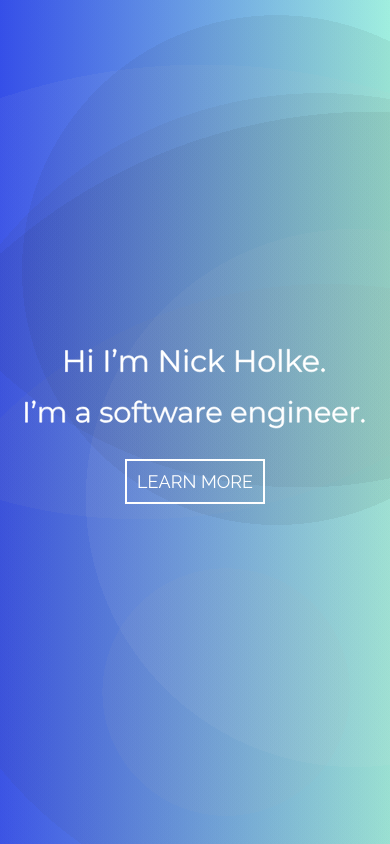
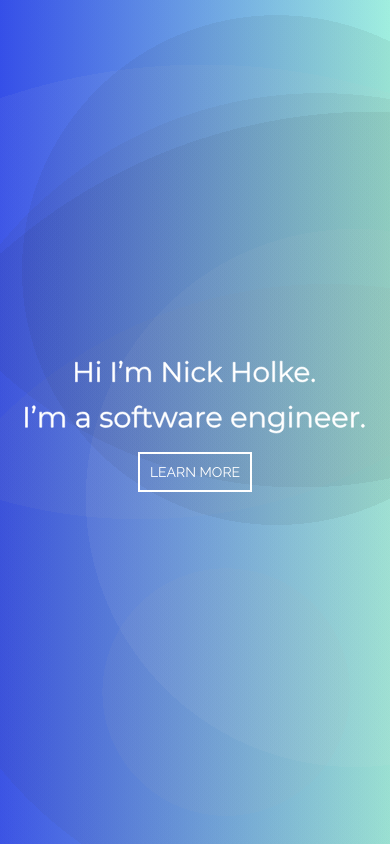
Before and after one commit to NickHolke/Portfolio-React, a React (Create React App) app: page / in a window 390 px wide. Shown: the top 844 px of the page. Built offline with nearby package versions, Linux system fonts and the light colour scheme.

Commit message:
resized landing page lettering

```diff
--- a/src/components/app/App.scss
+++ b/src/components/app/App.scss
@@ -15,14 +15,5 @@ html {
 }
 
 body {
-  font-family: -apple-system, BlinkMacSystemFont, 'Segoe UI', 'Roboto', 'Oxygen',
-    'Ubuntu', 'Cantarell', 'Fira Sans', 'Droid Sans', 'Helvetica Neue',
-    sans-serif;
-  -webkit-font-smoothing: antialiased;
-  -moz-osx-font-smoothing: grayscale;
+  // padding: 0px 80px;
 }
-
-code {
-  font-family: source-code-pro, Menlo, Monaco, Consolas, 'Courier New',
-    monospace;
-}
--- a/src/components/bottomLink/bottomLink.module.scss
+++ b/src/components/bottomLink/bottomLink.module.scss
@@ -31,7 +31,6 @@
 }
 
 .wrapper:hover {
-  // box-shadow: 0px 4px 6px -8px black;
   .content {
     transform: rotateX(90deg);
   }
--- a/src/components/contact/contact.module.scss
+++ b/src/components/contact/contact.module.scss
@@ -37,7 +37,7 @@ textarea {
 .content {
   position:relative;
   z-index:2;
-  padding: 0px 40px 40px 40px;
+  padding: 0px 80px 40px 80px;
 }
 
 .title {
--- a/src/components/graph/graph.module.scss
+++ b/src/components/graph/graph.module.scss
@@ -3,7 +3,6 @@
 .graphWrapper {
  display: flex;
  flex-direction: column;
-//  padding: 0px 40px 0px 40px;
  transform: translateX(60%);
  opacity: 0;
  transition: opacity 900ms ease-in-out, transform 900ms ease-in-out;
--- a/src/components/landing-page/landingPage.module.scss
+++ b/src/components/landing-page/landingPage.module.scss
@@ -11,6 +11,11 @@
   font-family: $titleFont;
   font-weight: bold;
   background: radial-gradient(circle at 82% 60%, rgba(59, 59, 59,0.06) 0%, rgba(59, 59, 59,0.06) 69%,transparent 69%, transparent 100%),radial-gradient(circle at 36% 0%, rgba(185, 185, 185,0.06) 0%, rgba(185, 185, 185,0.06) 59%,transparent 59%, transparent 100%),radial-gradient(circle at 58% 82%, rgba(183, 183, 183,0.06) 0%, rgba(183, 183, 183,0.06) 17%,transparent 17%, transparent 100%),radial-gradient(circle at 71% 32%, rgba(19, 19, 19,0.06) 0%, rgba(19, 19, 19,0.06) 40%,transparent 40%, transparent 100%),radial-gradient(circle at 77% 5%, rgba(31, 31, 31,0.06) 0%, rgba(31, 31, 31,0.06) 52%,transparent 52%, transparent 100%),radial-gradient(circle at 96% 80%, rgba(11, 11, 11,0.06) 0%, rgba(11, 11, 11,0.06) 73%,transparent 73%, transparent 100%),radial-gradient(circle at 91% 59%, rgba(252, 252, 252,0.06) 0%, rgba(252, 252, 252,0.06) 44%,transparent 44%, transparent 100%),radial-gradient(circle at 52% 82%, rgba(223, 223, 223,0.06) 0%, rgba(223, 223, 223,0.06) 87%,transparent 87%, transparent 100%),radial-gradient(circle at 84% 89%, rgba(160, 160, 160,0.06) 0%, rgba(160, 160, 160,0.06) 57%,transparent 57%, transparent 100%),linear-gradient(90deg, rgb(46, 75, 248),rgb(166, 255, 237));
+}
+
+.link {
+  margin-top: -5px;
+  padding: 0;
 }
 
 .button {
@@ -275,9 +280,31 @@
 
 @media (max-width: 600px) {
   .svgTitle {
-    width: 260px;
+    width: 300px;
+    margin-bottom: 4px;
+  }
+  .svgSubtitle {
+    width: 440px;
+  }
+  .link {
+    margin-top: -10px;
+  }
+  .button {
+    font-size: 16px;
+  }
+}
+
+@media (max-width: 450px) {
+  .svgTitle {
+    width: 240px;
   }
   .svgSubtitle {
     width: 340px;
   }
+  .button {
+    font-size: 14px;
+  }
+  .link {
+    margin-top: -15px;
+  }
 }
```
Also changed, not shown: src/components/landing-page/landingPage.js.
